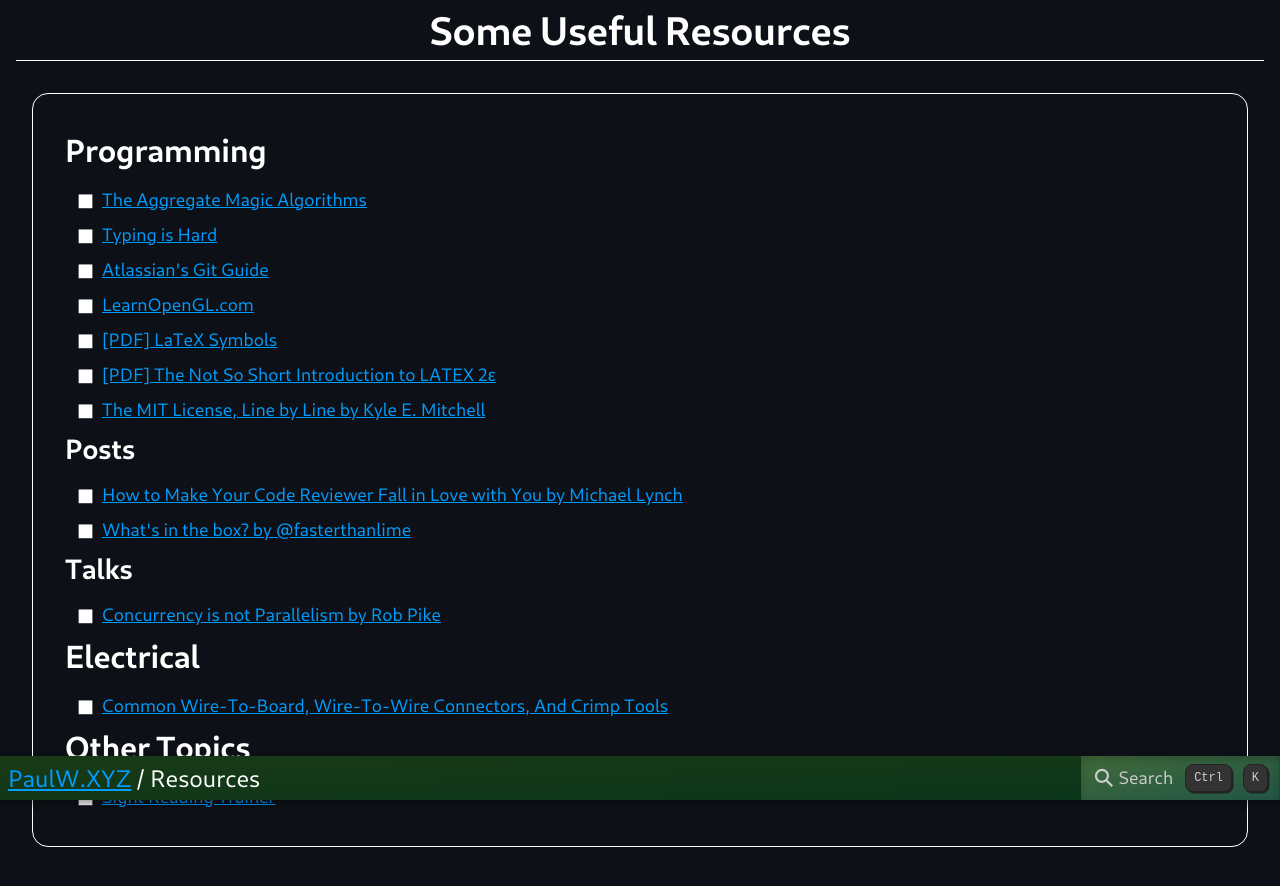
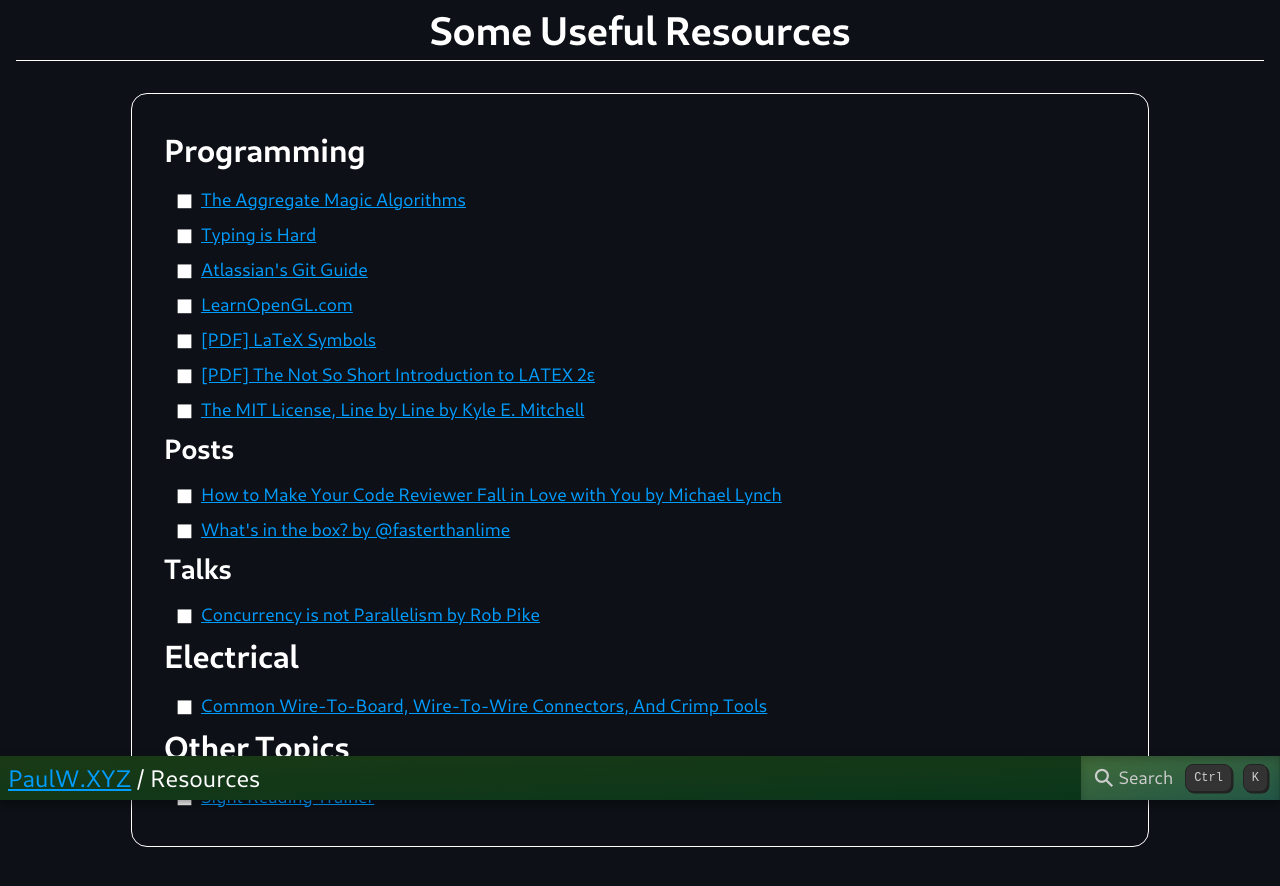
Before and after one commit to paulwxyz/paulw.xyz, a Next.js app: page /resources in a window 1280 px wide. Shown: the top 886 px of the page. Built offline with nearby package versions, Linux system fonts and the light colour scheme.

Commit message:
Type error and other fixes

```diff
--- a/pages/posts/[page].tsx
+++ b/pages/posts/[page].tsx
@@ -9,7 +9,10 @@ function Post({post} : any) { // eh
     return (
         <Layout name={post.title} title={post.title} ancestors={[{name:'Posts', path: 'posts'}]}>
             <section className='block'>
-                {post.cover ? <Image width={640} height={360} layout="intrinsic" src={`/assets/images/${post.cover}`} alt={`${post.title} Cover Image`} /> : ''}
+                <div className="block" style={{position: 'relative', height: '360px', width: '640px'}}>
+                {post.cover ? <Image width={640} height={360} layout="fill" src={`/assets/images/${post.cover}`} alt={`${post.title} Cover Image`} /> : ''}
+
+                </div>
                 <ReactMarkdown>{post.content}</ReactMarkdown>
             </section>
         </Layout>
--- a/pages/resources.tsx
+++ b/pages/resources.tsx
@@ -1,56 +1,18 @@
-import React, { ReactElement } from 'react';
 import Layout from '../components/layout';
-import style from '../styles/lists.module.css';
 import res from '../public/resources.yaml';
-
-type listItem = {
-    children?: listItem[] | string[];
-    url?: string;
-    title: string;
-    description?: string
-};
-
-const list: listItem[] = res;
-
-function mapChild(obj: listItem | string, level: number) {
-    if (typeof obj === 'string') {
-        if (obj === '')
-            return <></>
-        return <span className={style.listItem}>{obj}</span>
-    }
-
-    if (obj.title === '')
-        return <></>
-
-    if (obj.url)
-        return <span className={style.listItem}><a href={obj.url}>{obj.title}</a></span>
-
-    if (!obj.children)
-        return <span className={style.listItem}>{obj.title}</span>
-
-    let title: ReactElement;
-
-    if (level >= 0 && level <= 4)
-        title = React.createElement(`h${level + 2}`, {}, obj.title);
-    else
-        title = React.createElement('strong', {}, obj.title);
-
-    return (
-        <>
-            {title}
-            {obj.description ? <p>{obj.description}</p> : <></>}
-            <div>
-                {obj.children.map(l => mapChild(l, level + 1))}
-            </div>
-        </>
-    );
-}
+import {toListItem, mapChild} from '../util/resrec';
 
 function Resources() {
     return (
         <Layout name='Resources' title='Some Useful Resources'>
             <section className='block'>
-                {list.map(l => mapChild(l, 0))}
+                {
+                    res.map((item: Record<string, any>) => {
+                        const lItem = toListItem(item)
+                        if (lItem)
+                            return mapChild(lItem, 0)
+                    })
+                }
             </section>
         </Layout>);
 }
--- /dev/null
+++ b/shims.d.ts
@@ -0,0 +1,4 @@
+declare module '*.yaml' {
+    const record: Record<string, any>;
+    export default record;
+}
--- a/styles/global.css
+++ b/styles/global.css
@@ -140,6 +140,11 @@ section {
     margin: 0.5rem;
 }
 
+img {
+    border: 1px solid #FFFFFF;
+    border-radius: 1rem;
+}
+
 .lambda-logo {
     width: 256px;
     height: 256px;
@@ -150,9 +155,9 @@ section {
 }
 
 .block {
-    margin: 0 2rem;
+    max-width: 1018px;
+    margin: 0 auto;
     padding: 2rem;
-    /* box-shadow: 0 4px 8px 0 rgba(0,0,0,0.2); */
     border: 1px solid #ffffff;
     border-bottom: none;
 }
--- a/tsconfig.json
+++ b/tsconfig.json
@@ -15,6 +15,6 @@
     "jsx": "preserve",
     "importHelpers": true
   },
-  "include": ["next-env.d.ts", "**/*.ts", "**/*.tsx"],
+  "include": ["next-env.d.ts", "shims.d.ts", "**/*.ts", "**/*.tsx"],
   "exclude": ["node_modules"]
 }
--- /dev/null
+++ b/util/resrec.tsx
@@ -0,0 +1,80 @@
+import style from '../styles/lists.module.css';
+import React, { ReactElement } from 'react';
+
+interface listItem {
+    children?: listItem[] | string[];
+    url?: string;
+    title: string;
+    description?: string;
+};
+
+export function toListItem(record: Record<string, any>): listItem | null {
+    if (!record.title)
+        return null;
+
+    let children: listItem[] | string[] = [];
+    if (Array.isArray(record.children) && record.children.length) {
+
+        let lchildren: listItem[] = [];
+        let schildren: string[] = [];
+        for (const child of record.children) {
+            if (typeof child === 'string') {
+                schildren.push(child);
+                continue;
+            }
+            const lChild = toListItem(child);
+            if (lChild)
+                lchildren.push(lChild);
+        }
+
+        if (!lchildren.length) {
+            children = schildren;
+        }
+        else {
+            children = [...lchildren, ... schildren.map((s: string): listItem => {
+                return { title: s };
+            }) ];
+        }
+    }
+
+    return {
+        title: record.title,
+        url: record.url,
+        children: children.length? children : undefined,
+        description: record.description,
+    };
+}
+
+export function mapChild(obj: listItem | string, level: number) {
+    if (typeof obj === 'string') {
+        if (obj === '')
+            return <></>
+        return <span className={style.listItem}>{obj}</span>
+    }
+
+    if (obj.title === '')
+        return <></>
+
+    if (obj.url)
+        return <span className={style.listItem}><a href={obj.url}>{obj.title}</a></span>
+
+    if (!obj.children)
+        return <span className={style.listItem}>{obj.title}</span>
+
+    let title: ReactElement;
+
+    if (level >= 0 && level <= 4)
+        title = React.createElement(`h${level + 2}`, {}, obj.title);
+    else
+        title = React.createElement('strong', {}, obj.title);
+
+    return (
+        <>
+            {title}
+            {obj.description ? <p>{obj.description}</p> : <></>}
+            <div>
+                {obj.children.map(l => mapChild(l, level + 1))}
+            </div>
+        </>
+    );
+}
```
Also changed, not shown: pages/playlists.tsx (+27 -2 lines), pages/recommended.tsx (+8 -47 lines).
